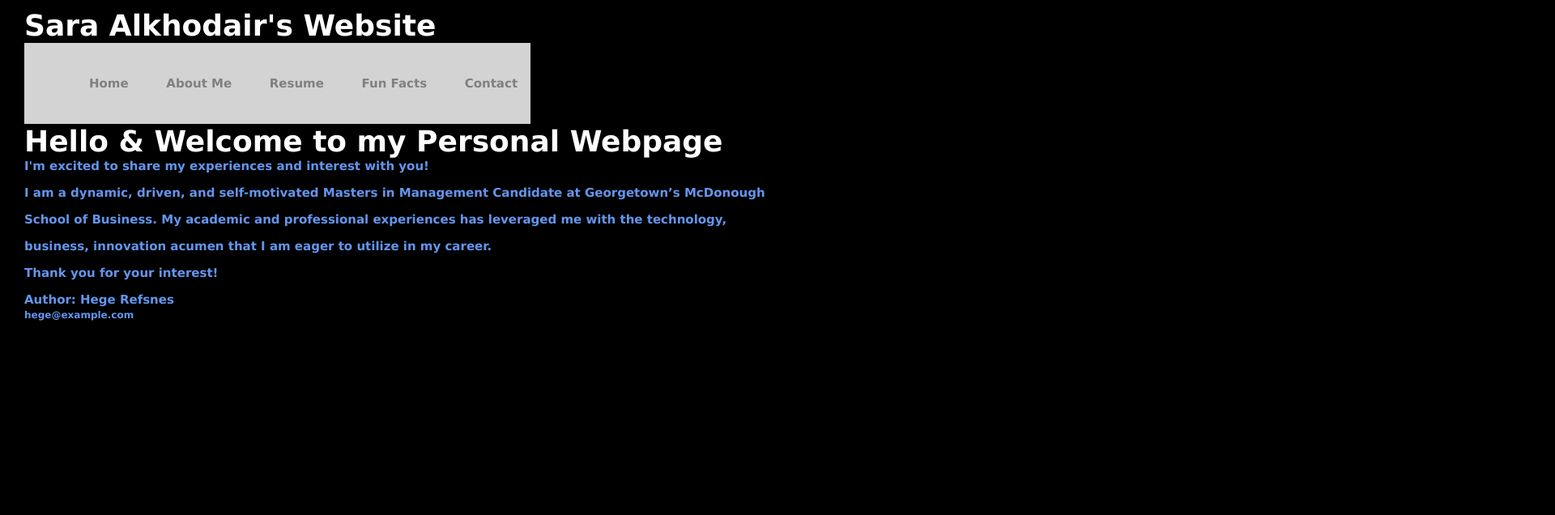
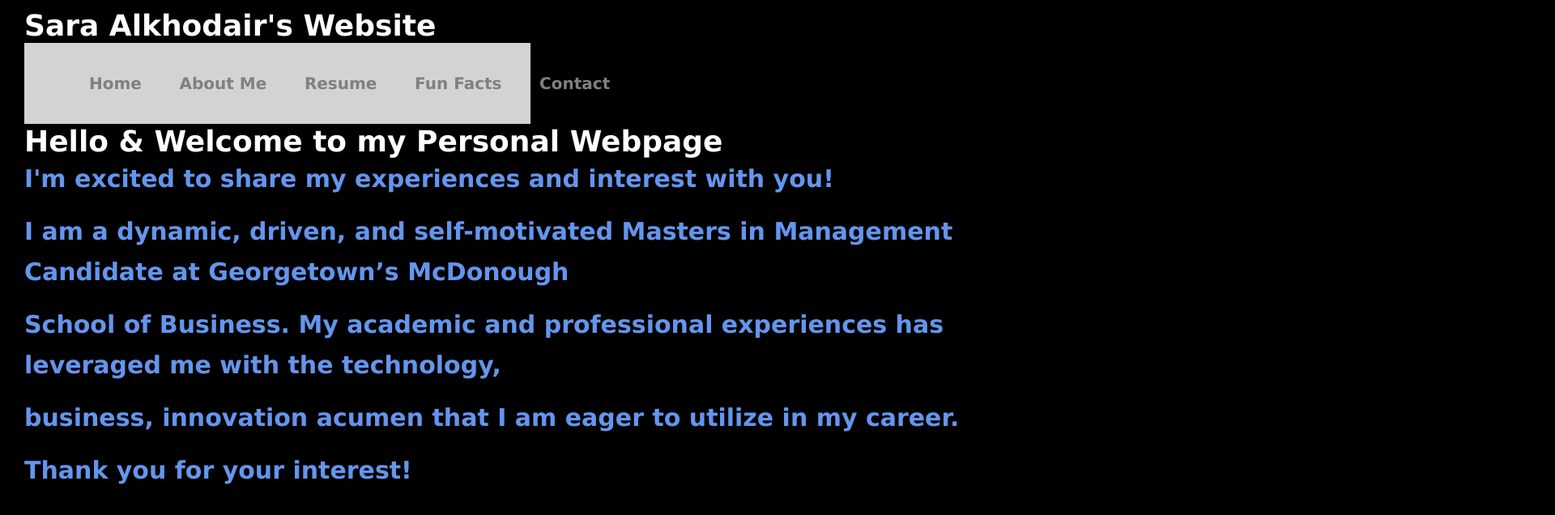
Before and after one commit to saraalkhodair/saras-final-website, a plain HTML site: page index.html in a window 1280 px wide. Shown: the top 636 px of the page at 81% size, 1920 px wide, since content can reach past the window. Drawn offline with nearby package versions, Linux system fonts and the light colour scheme.

Commit message:
final commit

```diff
--- a/index.html
+++ b/index.html
@@ -45,9 +45,6 @@
     <script src="https://code.jquery.com/jquery-3.4.1.slim.min.js" integrity="sha384-J6qa4849blE2+poT4WnyKhv5vZF5SrPo0iEjwBvKU7imGFAV0wwj1yYfoRSJoZ+n" crossorigin="anonymous"></script>
     <script src="https://cdn.jsdelivr.net/npm/popper.js@1.16.0/dist/umd/popper.min.js" integrity="sha384-Q6E9RHvbIyZFJoft+2mJbHaEWldlvI9IOYy5n3zV9zzTtmI3UksdQRVvoxMfooAo" crossorigin="anonymous"></script>
     <script src="https://cdn.jsdelivr.net/npm/bootstrap@4.4.1/dist/js/bootstrap.min.js" integrity="sha384-wfSDF2E50Y2D1uUdj0O3uMBJnjuUD4Ih7YwaYd1iqfktj0Uod8GCExl3Og8ifwB6" crossorigin="anonymous"></script>
-    <footer>
-        <p>Author: Hege Refsnes<br>
-        <a href="mailto:hege@example.com">hege@example.com</a></p>
-      </footer>
+
 </body>
 </html>
--- a/style.css
+++ b/style.css
@@ -2,10 +2,16 @@
     margin: 0;
     padding: 0;
 }
-
+html{
+    min-height: 100%;
+    overflow-y: scroll;
+}
 body{
     background-color: black;
     margin-left: 30px;
+    padding-bottom: 0px;
+    min-height: 100%;
+    overflow: hidden;
 }
 nav{
     width: 50%;
@@ -28,7 +34,7 @@ font-style: verdana;
 
 ul li a{
     text-decoration: none;
-    font-size: 15px;
+    font-size: 20px;
     font-family:verdana;
     color:grey;
     padding: 0 20px;
@@ -42,15 +48,16 @@ ul li a:hover{
 
 }
 p{
-    font-size: 15px;
+    font-size: 30px;
     color: cornflowerblue;
     font-style: verdana;
+    line-height: 50px;
 }
 
 
 a{
-    font-size:12px;
-    color: cornflowerblue;
+    font-size:20px;
+    color: blue;
     font-style: verdana;
 
 }
@@ -67,12 +74,14 @@ div{
 
 img{
     width:290px;
+    border-radius: 15%;
+    height:auto;
 }
 div.gallery {
     margin: 10px;
     float: top;
     width: 180px;
-    height:700px;
+    height:350px;
   }
 input[type=text], select, textarea {
     width: 100%;
```
Also changed, not shown: resume.html (+1 -1 lines).
